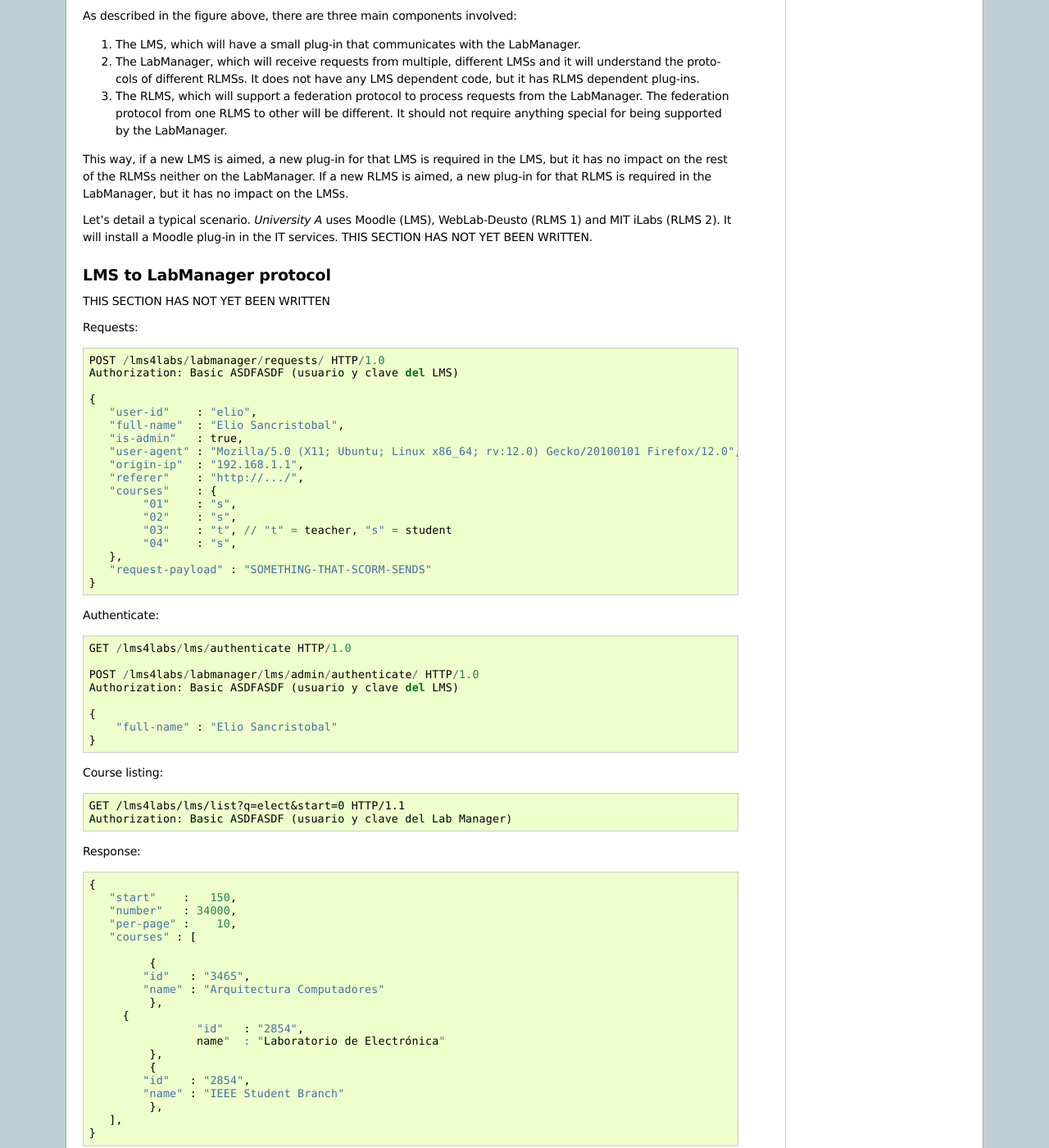
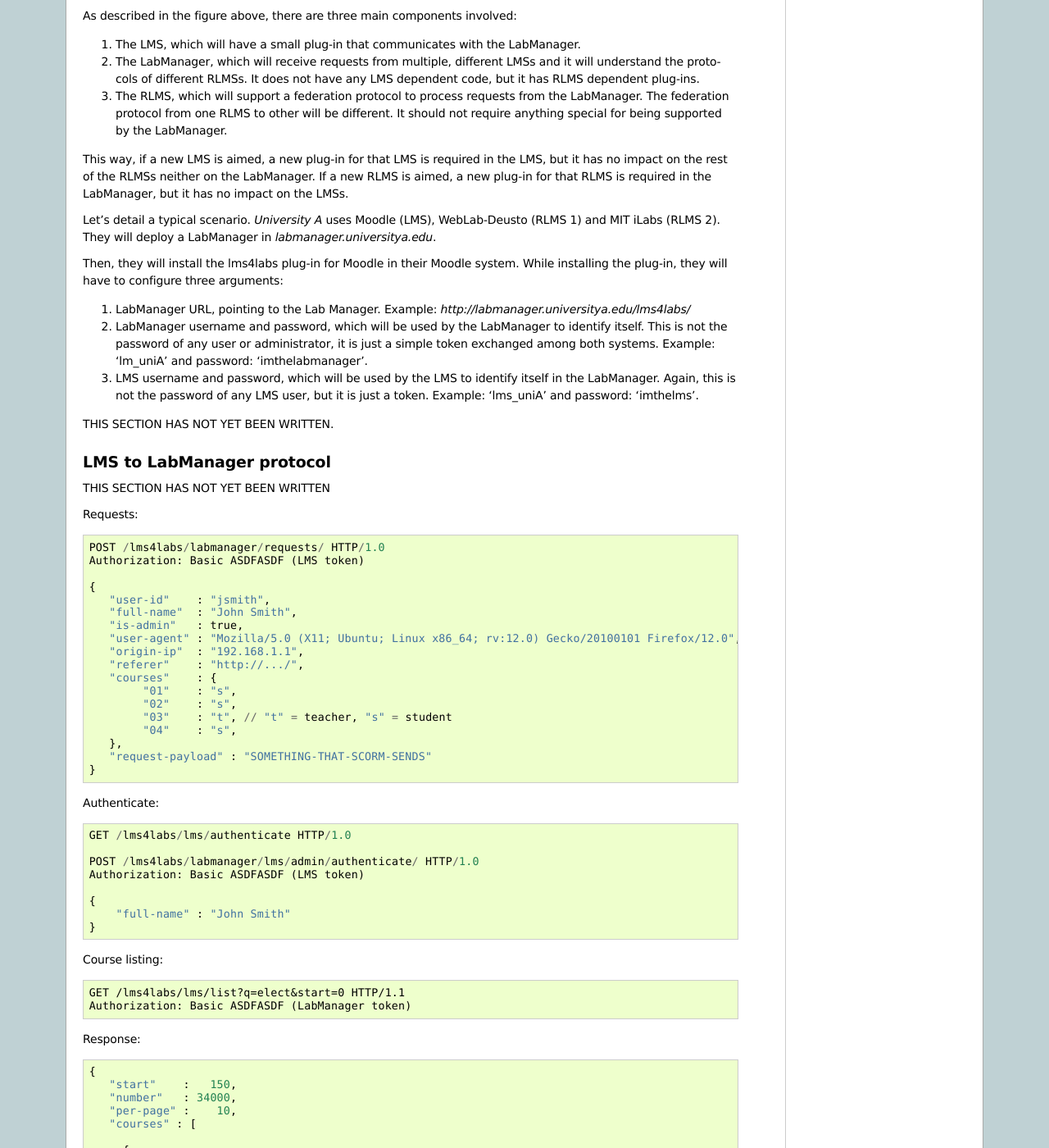
Before and after one commit to gateway4labs/lms4labs, a Sphinx documentation site: the page built from docs/source/design.rst, in a window 1280 px wide and 1400 px high, scrolled down 1458 px. Shown: the whole window at 82% size. Built offline with Sphinx 7.4.7, drawn with Linux system fonts in a browser that asks for light colours; pages that are not in the unit, such as notebooks, are missing from menus; some of the changed text lies outside the part shown.

Commit message:
Add more design documentation

```diff
--- a/docs/source/design.rst
+++ b/docs/source/design.rst
@@ -55,8 +55,8 @@
 Most of the logic should therefore be located in other component. This component
 has been named *labmanager*, as detailed in the following section.
 
-Architecture
-~~~~~~~~~~~~
+Architecture overview
+~~~~~~~~~~~~~~~~~~~~~
 
 .. image:: /_static/general_architecture.png
    :scale: 50
@@ -82,8 +82,23 @@
 but it has no impact on the LMSs.
 
 Let's detail a typical scenario. *University A* uses Moodle (LMS), WebLab-Deusto
-(RLMS 1) and MIT iLabs (RLMS 2). It will install a Moodle plug-in in the IT
-services. THIS SECTION HAS NOT YET BEEN WRITTEN.
+(RLMS 1) and MIT iLabs (RLMS 2). They will deploy a LabManager in
+*labmanager.universitya.edu*.
+
+Then, they will install the lms4labs plug-in for Moodle in their Moodle system.
+While installing the plug-in, they will have to configure three arguments:
+
+#. LabManager URL, pointing to the Lab Manager. Example:
+   *http://labmanager.universitya.edu/lms4labs/*
+#. LabManager username and password, which will be used by the LabManager to
+   identify itself. This is not the password of any user or administrator, it is
+   just a simple token exchanged among both systems. Example: 'lm_uniA' and
+   password: 'imthelabmanager'.
+#. LMS username and password, which will be used by the LMS to identify itself
+   in the LabManager. Again, this is not the password of any LMS user, but it is
+   just a token. Example: 'lms_uniA' and password: 'imthelms'.
+
+THIS SECTION HAS NOT YET BEEN WRITTEN.
 
 LMS to LabManager protocol
 ~~~~~~~~~~~~~~~~~~~~~~~~~~
@@ -93,11 +108,11 @@
 Requests::
 
     POST /lms4labs/labmanager/requests/ HTTP/1.0
-    Authorization: Basic ASDFASDF (usuario y clave del LMS)
+    Authorization: Basic ASDFASDF (LMS token)
 
     {
-       "user-id"    : "elio",
-       "full-name"  : "Elio Sancristobal",
+       "user-id"    : "jsmith",
+       "full-name"  : "John Smith",
        "is-admin"   : true,
        "user-agent" : "Mozilla/5.0 (X11; Ubuntu; Linux x86_64; rv:12.0) Gecko/20100101 Firefox/12.0",
        "origin-ip"  : "192.168.1.1",
@@ -116,16 +131,16 @@
     GET /lms4labs/lms/authenticate HTTP/1.0
 
     POST /lms4labs/labmanager/lms/admin/authenticate/ HTTP/1.0
-    Authorization: Basic ASDFASDF (usuario y clave del LMS)
+    Authorization: Basic ASDFASDF (LMS token)
 
     {
-        "full-name" : "Elio Sancristobal"
+        "full-name" : "John Smith"
     }
 
 Course listing::
 
     GET /lms4labs/lms/list?q=elect&start=0 HTTP/1.1
-    Authorization: Basic ASDFASDF (usuario y clave del Lab Manager)
+    Authorization: Basic ASDFASDF (LabManager token)
 
 Response::
 
@@ -135,17 +150,17 @@
        "per-page" :    10,
        "courses" : [
 
-             {
+         {
             "id"   : "3465",
-            "name" : "Arquitectura Computadores"
-             },
+            "name" : "Computers Architecture"
+         },
          {
                     "id"   : "2854",
-                    name"  : "Laboratorio de Electrónica"
-             },
-             {
+                    name"  : "Electronics Laboratory"
+         },
+         {
             "id"   : "2854",
             "name" : "IEEE Student Branch"
-             },
+         },
        ],
     }
```
